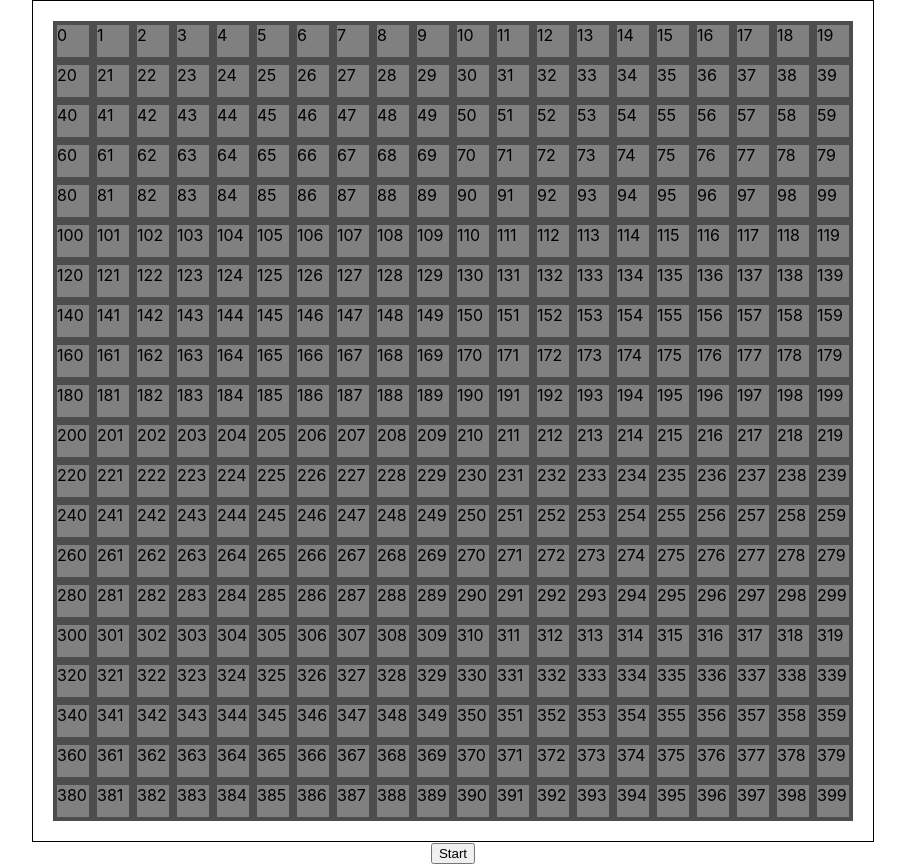
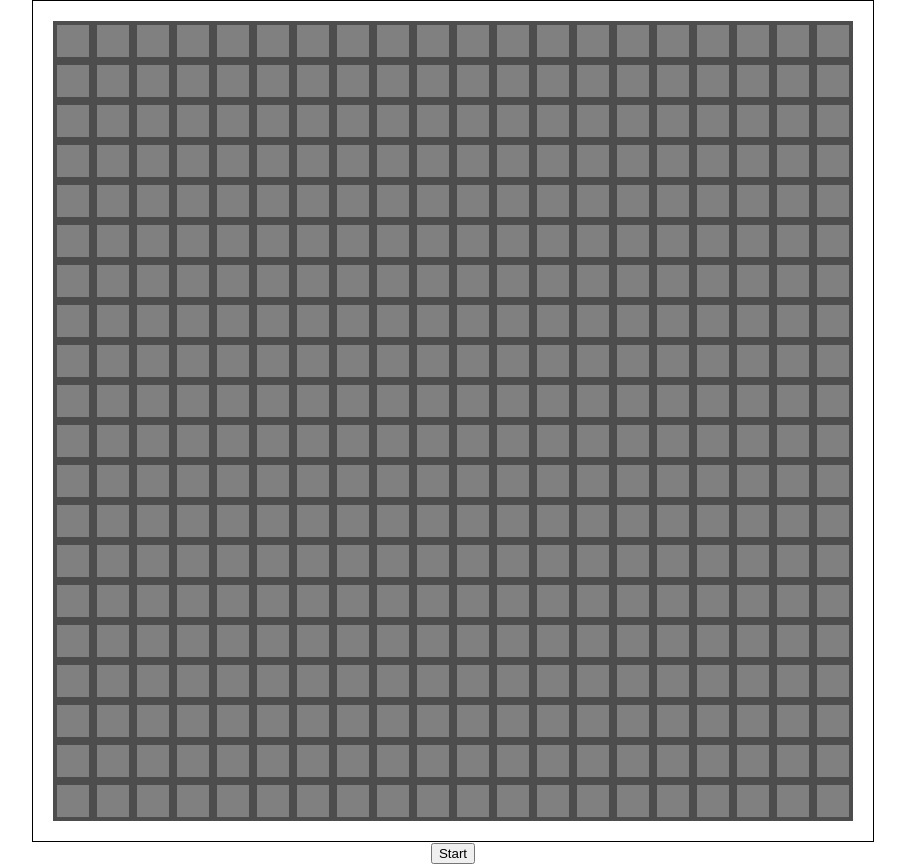
Before and after one commit to memerchik/life-game, a React (Create React App) app: page / in a window 1280 px wide. Shown: the top 866 px of the page, without its empty margins (187-1092 px from the left). Built offline with nearby package versions, Linux system fonts and the light colour scheme.

Commit message:
FIX of game size

```diff
--- a/src/App.js
+++ b/src/App.js
@@ -6,6 +6,7 @@ import React, {useState} from "react";
 import SpeedSelector from './SpeedSelector';
 import MatrixSize from './MatrixSize';
 function App() {
+  const [rnd, render] = useState(0)
   const [matrixSize, changeSize] = useState(20)
   const [play, setPlay] = useState(false)
   const [playSpeed, changePlaySpeed] = useState(500)
--- a/src/Cell.js
+++ b/src/Cell.js
@@ -1,7 +1,7 @@
 import './App.css';
 import {useRef} from "react";
 
-function Cell({type, number, click, matrixSize}) {
+function Cell({type, number, click, matrixSize, col, cellRow}) {
     let cellSize = 800/matrixSize+"px"
     let alive = false
     let ref = useRef(null)
@@ -21,15 +21,13 @@ function Cell({type, number, click, matrixSize}) {
     if(type=="yellow"){
         alive = true
         return (
-            <div className="Cell yellow" ref={ref} onClick={()=>MyClick()} style={{height: cellSize, width: cellSize}}>
-                {number}
+            <div className="Cell yellow" ref={ref} onClick={()=>MyClick()} style={{height: cellSize, width: cellSize}} num={number} row={cellRow} col={col}>
             </div>
         );
     }
     else{
         return (
-            <div className="Cell" ref={ref} onClick={()=>MyClick()} style={{height: cellSize, width: cellSize}}>
-                {number}
+            <div className="Cell" ref={ref} onClick={()=>MyClick()} style={{height: cellSize, width: cellSize}} num={number} row={cellRow} col={col}>
             </div>
         );
     }
--- a/src/Table.js
+++ b/src/Table.js
@@ -255,6 +255,19 @@ function Table({play, playSpeed, matrixSize}) {
 
     }, [play, matrix]);
 
+    useEffect(()=>{
+        let newMatrix = Array(matrixSize).fill(null).map(()=>Array(matrixSize).fill(0))
+        matrix.map((matrixRow, ind1)=>{
+            matrixRow.map((filled, ind2)=>{
+                if(ind1<matrixSize&&ind2<matrixSize){
+                    newMatrix[ind1][ind2]=matrix[ind1][ind2]
+                }
+
+            })
+        })
+        changeMatrix(newMatrix)
+    }, [matrixSize])
+
     //function
 
     function processMatrix(matrix){
@@ -331,10 +344,10 @@ function Table({play, playSpeed, matrixSize}) {
             matrixRow.map((thisCell, ind2)=>{
                 let number = ind1*matrixSize+ind2
                 if(thisCell==1){
-                    return (<Cell type="yellow" click={changeCellBeforeStart} number={number} matrixSize={matrixSize}/>)
+                    return (<Cell type="yellow" click={changeCellBeforeStart} number={number} row={ind1} col={ind2} matrixSize={matrixSize}/>)
                 }
                 else{
-                    return (<Cell type="grey" click={changeCellBeforeStart} number={number} matrixSize={matrixSize}/>)
+                    return (<Cell type="grey" click={changeCellBeforeStart} number={number} row={ind1} col={ind2} matrixSize={matrixSize}/>)
                 }
             })
         ))}
```
